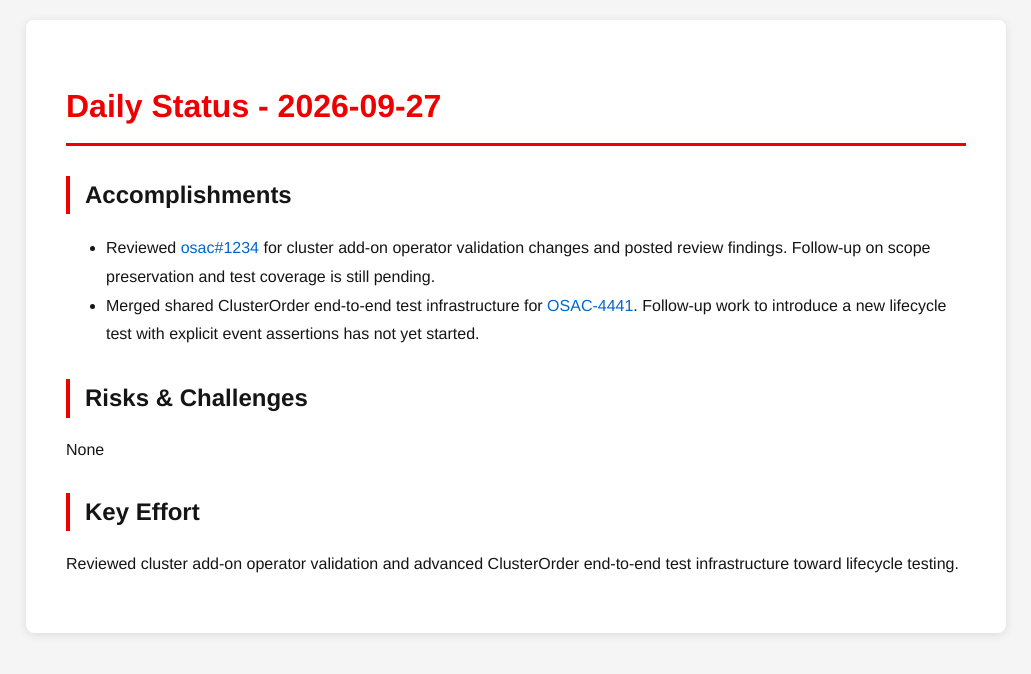
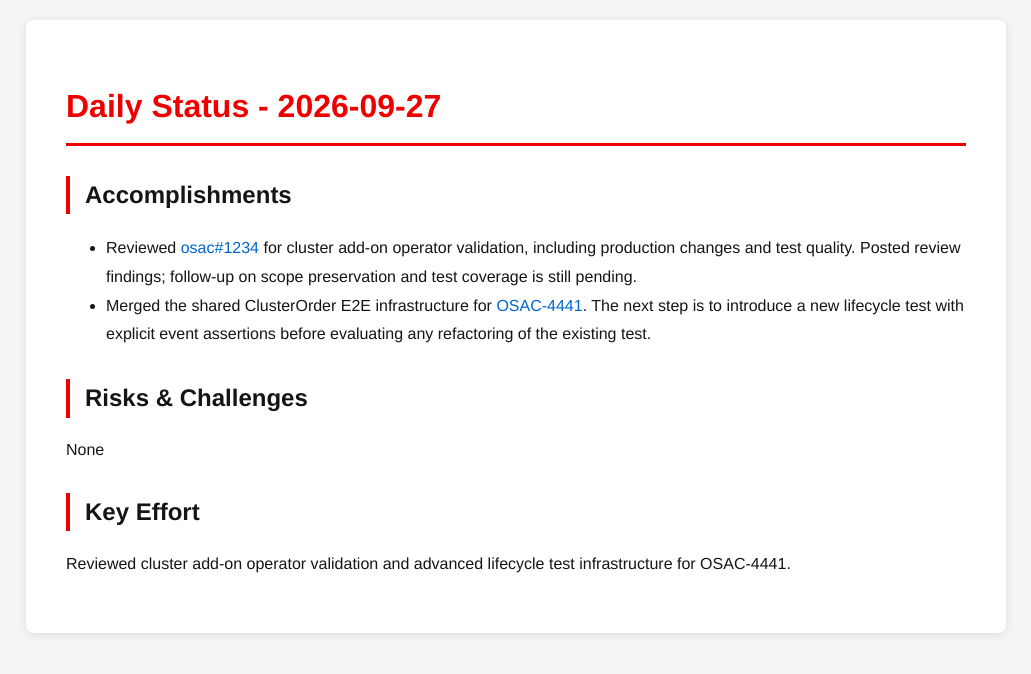
Before and after one commit to tzvatot/daily-status, a Jekyll site: the page built from 2026-09-27.md, in a window 1280 px wide. Shown: the top 674 px of the page, without its empty margins (124-1155 px from the left). Built offline with Jekyll 4.4.1, drawn with Linux system fonts in a browser that asks for light colours.

Commit message:
Daily status update - 2026-09-27

```diff
--- a/2026-09-27.md
+++ b/2026-09-27.md
@@ -7,11 +7,11 @@ date: 2026-09-27
 # Daily Status - 2026-09-27
 
 ## Accomplishments
-- Reviewed [osac#1234](https://github.com/osac-project/osac/pull/1234) for cluster add-on operator validation changes and posted review findings. Follow-up on scope preservation and test coverage is still pending.
-- Merged shared ClusterOrder end-to-end test infrastructure for [OSAC-4441](https://redhat.atlassian.net/browse/OSAC-4441). Follow-up work to introduce a new lifecycle test with explicit event assertions has not yet started.
+- Reviewed [osac#1234](https://github.com/osac-project/osac/pull/1234) for cluster add-on operator validation, including production changes and test quality. Posted review findings; follow-up on scope preservation and test coverage is still pending.
+- Merged the shared ClusterOrder E2E infrastructure for [OSAC-4441](https://redhat.atlassian.net/browse/OSAC-4441). The next step is to introduce a new lifecycle test with explicit event assertions before evaluating any refactoring of the existing test.
 
 ## Risks & Challenges
 None
 
 ## Key Effort
-Reviewed cluster add-on operator validation and advanced ClusterOrder end-to-end test infrastructure toward lifecycle testing.
+Reviewed cluster add-on operator validation and advanced lifecycle test infrastructure for OSAC-4441.
```
